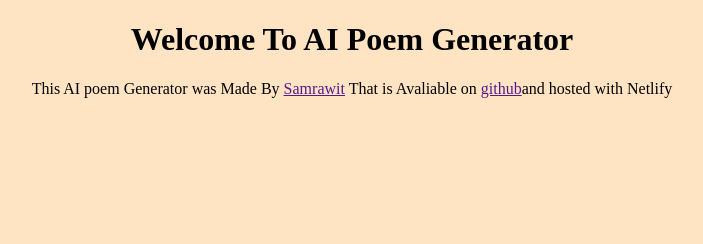
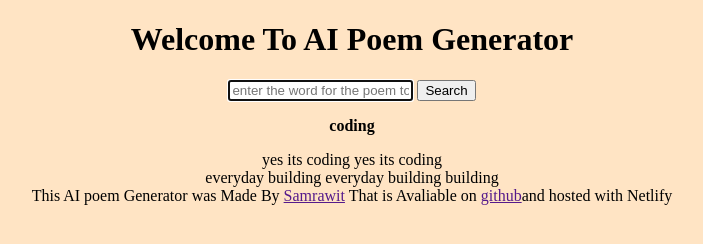
Before and after one commit to sambee-coding/poem-generator--web-app, a plain HTML site: page index.html in a window 1280 px wide. Shown: the whole page, without its empty margins (288-991 px from the left). Drawn offline with Linux system fonts and the light colour scheme.

Commit message:
i made some changes on the html

```diff
--- a/index.html
+++ b/index.html
@@ -7,7 +7,21 @@
     <link rel="stylesheet" href="src/addbeauty.css">
 </head>
 <body>
+    <header>
     <h1>Welcome To AI Poem Generator</h1>
+   </header>
+   <main>
+    <form class="form">
+        <input type="text" placeholder="enter the word for the poem to be generated" required autofocus autocomplete="off">
+        <input type="submit" value="Search">
+    </form>
+    <div class="poem">
+       <strong> <p class="topic">coding</p></strong>
+        yes its coding yes its coding
+        <br>
+        everyday building everyday building building
+    </div>
+   </main>
     <footer>This AI poem Generator was Made By <a href="">Samrawit</a> That is Avaliable on <a href="">github</a>and hosted with <a href=""></a> Netlify</footer>
     <script src="src/poem.js"></script>
 </body>
```
